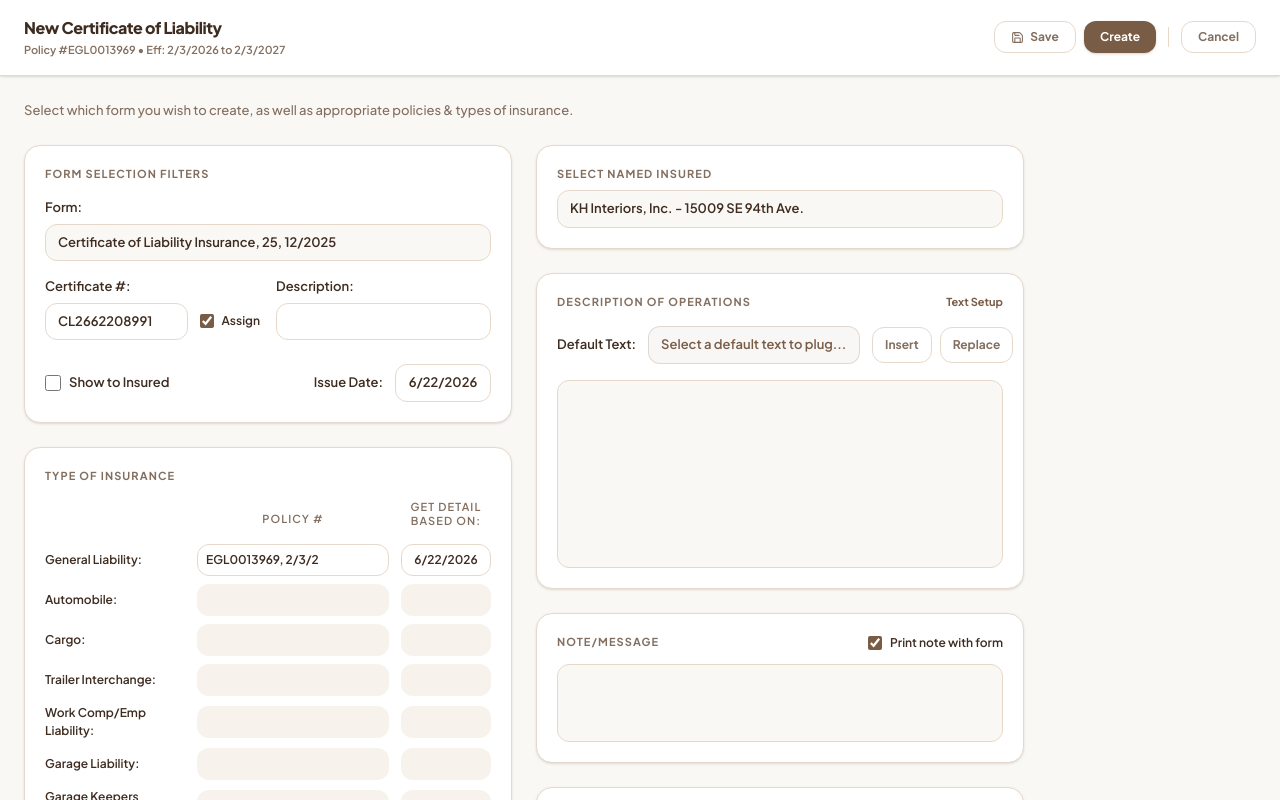
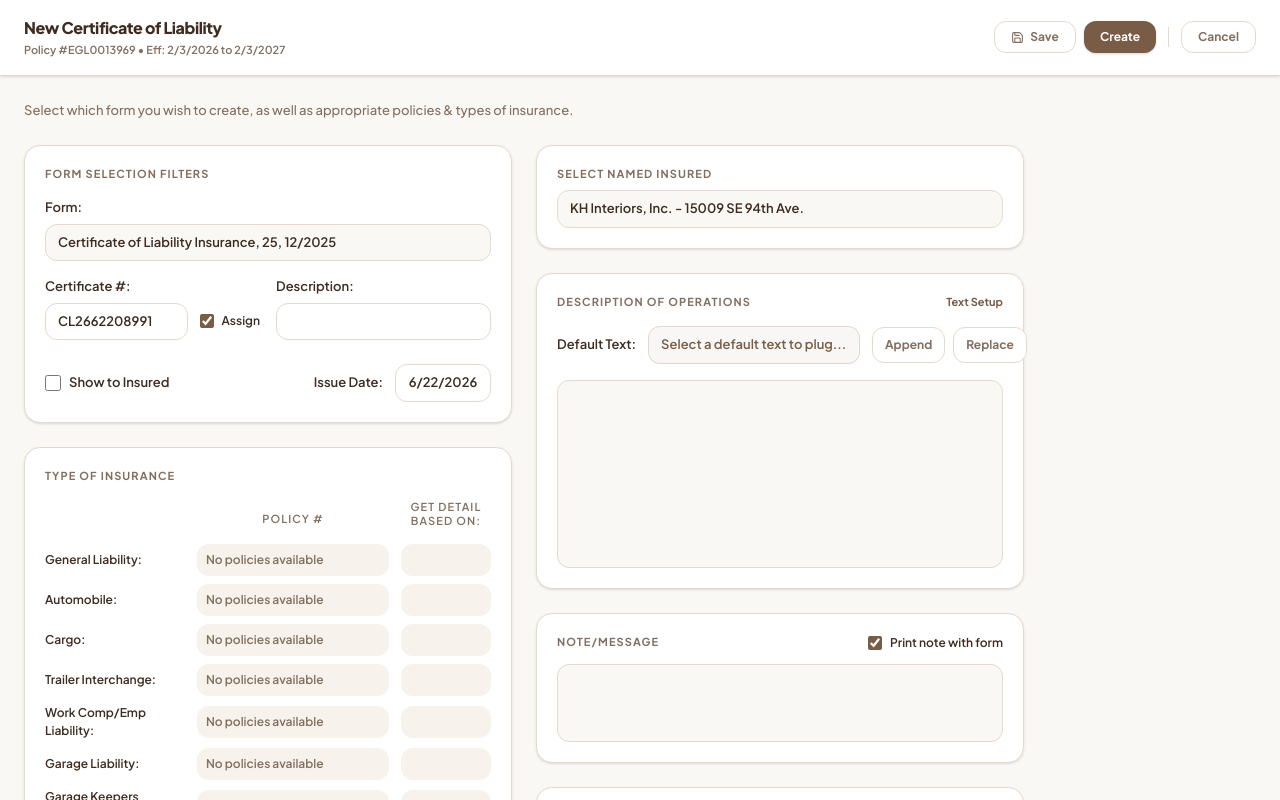
Before and after one commit to lwavee/AMS-project, a Next.js app in the folder frontend/: page /agency/customer/1/eforms-manager/new-certificate in a window 1280 px wide. Built offline with nearby package versions, Linux system fonts and the light colour scheme.

Commit message:
E-forms manager 11with 250626

```diff
--- a/frontend/src/app/agency/customer/[id]/eforms-manager/new-certificate/page.tsx
+++ b/frontend/src/app/agency/customer/[id]/eforms-manager/new-certificate/page.tsx
@@ -9,14 +9,17 @@ export default function NewCertificateFormPage() {
   const params = useParams();
   const customerId = params?.id as string;
   const [customer, setCustomer] = useState<any>(null);
+  const [policies, setPolicies] = useState<any[]>([]);
+  const [selectedDefaultText, setSelectedDefaultText] = useState("");
+  const [descriptionOfOperations, setDescriptionOfOperations] = useState("");
 
   useEffect(() => {
     document.title = `eForms - Policy #EGL0013969 Eff date 2/3/2026 to 2/3/2027`;
 
     // Fetch basic customer info to populate
-    const fetchCust = async () => {
+    const fetchData = async () => {
       const token = localStorage.getItem("token");
-      if (token) {
+      if (token && customerId) {
         try {
           const res = await fetch(`http://localhost:8000/api/customers/${customerId}`, {
             headers: { Authorization: `Bearer ${token}` }
@@ -25,10 +28,17 @@ export default function NewCertificateFormPage() {
             const data = await res.json();
             setCustomer(data);
           }
+          const polRes = await fetch(`http://localhost:8000/api/customers/${customerId}/policies`, {
+            headers: { Authorization: `Bearer ${token}` }
+          });
+          if (polRes.ok) {
+            const polData = await polRes.json();
+            setPolicies(polData);
+          }
         } catch (e) {}
       }
     };
-    if (customerId) fetchCust();
+    fetchData();
   }, [customerId]);
 
   const customerName = customer
@@ -71,8 +81,13 @@ export default function NewCertificateFormPage() {
               <h3 className="text-[11px] font-bold text-text-muted uppercase tracking-widest">Form Selection Filters</h3>
               <div className="flex flex-col gap-1.5">
                 <label className="text-[13px] font-semibold text-text-main">Form:</label>
-                <select className="w-full text-[13px] font-semibold text-text-main bg-bg-base border border-border-main rounded-xl px-3 py-2 outline-none focus:border-primary focus:ring-1 focus:ring-primary/20 appearance-none cursor-pointer">
-                  <option>Certificate of Liability Insurance, 25, 12/2025</option>
+                <select defaultValue="12/2025" className="w-full text-[13px] font-semibold text-text-main bg-bg-base border border-border-main rounded-xl px-3 py-2 outline-none focus:border-primary focus:ring-1 focus:ring-primary/20 appearance-none cursor-pointer">
+                  <option value="12/2025">Certificate of Liability Insurance, 25, 12/2025</option>
+                  <option value="03/2016">Certificate of Liability Insurance, 25, 03/2016</option>
+                  <option value="30/2016">Certificate of Garage Insurance, 30, 03/2016</option>
+                  <option value="22/2016">Intermodal Interchange Certificate of Insurance, 22, 03/2016</option>
+                  <option value="22/04/2012">Intermodal Interchange Certificate of Insurance, 22, 04/2012</option>
+
                 </select>
               </div>
 
@@ -112,7 +127,7 @@ export default function NewCertificateFormPage() {
                 <span className="text-[11px] font-semibold text-text-muted uppercase tracking-widest text-center leading-tight">Get detail<br/>based on:</span>
               </div>
               {[
-                { label: "General Liability", val1: "EGL0013969, 2/3/2", val2: "6/22/2026" },
+                  { label: "General Liability" },
                   { label: "Automobile" },
                   { label: "Cargo" },
                   { label: "Trailer Interchange" },
@@ -121,15 +136,31 @@ export default function NewCertificateFormPage() {
                   { label: "Garage Keepers Liability" },
                   { label: "Umbrella/Excess Liability" },
                   { label: "Other" }
-              ].map((row, i) => (
+              ].map((row, i) => {
+                const hasPolicies = policies.length > 0;
+                return (
                 <div key={i} className="grid grid-cols-[140px_1fr_90px] gap-x-3 gap-y-2 mt-2 items-center">
                   <label className="text-[12px] font-semibold text-text-main">{row.label}:</label>
-                  <select className={`w-full text-[12px] font-semibold border rounded-xl px-2 py-1.5 outline-none truncate cursor-pointer appearance-none ${row.val1 ? 'border-border-main bg-white focus:border-primary focus:ring-1 focus:ring-primary/20' : 'border-transparent bg-secondary/50 text-text-muted cursor-not-allowed'}`} disabled={!row.val1}>
-                    {row.val1 && <option>{row.val1}</option>}
+                  <select className={`w-full text-[12px] font-semibold border rounded-xl px-2 py-1.5 outline-none truncate cursor-pointer appearance-none ${hasPolicies ? 'border-border-main bg-white focus:border-primary focus:ring-1 focus:ring-primary/20' : 'border-transparent bg-secondary/50 text-text-muted cursor-not-allowed'}`} disabled={!hasPolicies}>
+                    {!hasPolicies ? (
+                      <option>No policies available</option>
+                    ) : (
+                      <option value="">Select policy...</option>
+                    )}
+                    {policies.map((p, idx) => {
+                      const termSplit = p.term ? p.term.split(" - ") : [];
+                      const effDate = termSplit[0] || "";
+                      const expDate = termSplit[1] || "";
+                      return (
+                        <option key={idx} value={p.policy_num}>
+                          {p.policy_num}{effDate ? `, ${effDate}` : ""}{expDate ? `, ${expDate}` : ""}{p.type ? `, ${p.type}` : ""}
+                        </option>
+                      );
+                    })}
                   </select>
-                  <input type="text" defaultValue={row.val2 || ""} className={`w-full text-[12px] font-semibold border rounded-xl px-2 py-1.5 outline-none text-center ${row.val2 ? 'border-border-main bg-white focus:border-primary focus:ring-1 focus:ring-primary/20' : 'border-transparent bg-secondary/50 text-text-muted cursor-not-allowed'}`} disabled={!row.val2} />
+                  <input type="text" defaultValue={hasPolicies && policies[0].term ? policies[0].term.split(" - ")[0] : ""} className={`w-full text-[12px] font-semibold border rounded-xl px-2 py-1.5 outline-none text-center ${hasPolicies ? 'border-border-main bg-white focus:border-primary focus:ring-1 focus:ring-primary/20' : 'border-transparent bg-secondary/50 text-text-muted cursor-not-allowed'}`} disabled={!hasPolicies} />
                 </div>
-              ))}
+              )})}
             </div>
           </div>
 
@@ -152,16 +183,41 @@ export default function NewCertificateFormPage() {
 
               <div className="flex gap-3 mb-4 items-center">
                 <label className="text-[13px] font-semibold text-text-main shrink-0">Default Text:</label>
-                <select className="flex-1 text-[13px] font-semibold text-primary bg-primary/5 border border-primary/20 rounded-xl px-3 py-2 outline-none focus:border-primary focus:ring-1 focus:ring-primary/20 appearance-none cursor-pointer">
+                <select
+                  value={selectedDefaultText}
+                  onChange={(e) => setSelectedDefaultText(e.target.value)}
+                  className="flex-1 text-[13px] font-semibold text-primary bg-primary/5 border border-primary/20 rounded-xl px-3 py-2 outline-none focus:border-primary focus:ring-1 focus:ring-primary/20 appearance-none cursor-pointer"
+                >
                   <option value="">Select a default text to plug...</option>
+                  <option value="AI">AI</option>
+                  <option value="Verification of Insurance">Verification of Insurance</option>
                 </select>
                 <div className="flex gap-2">
-                  <button className="text-[12px] font-bold border border-border-main bg-white hover:bg-secondary/60 text-text-muted hover:text-primary rounded-xl px-3 py-2 transition-all">Insert</button>
-                  <button className="text-[12px] font-bold border border-border-main bg-white hover:bg-secondary/60 text-text-muted hover:text-primary rounded-xl px-3 py-2 transition-all">Replace</button>
+                  <button
+                    onClick={() => {
+                      if (!selectedDefaultText) return;
+                      const textToAdd = selectedDefaultText === "AI"
+                        ? "Certificate Holder is listed as Additional Insured. ( Subject to all policy terms, exclusions and conditions )"
+                        : "Verification of Insurance Coverage ( Subject to all policy terms, exclusions and conditions )";
+                      setDescriptionOfOperations(prev => prev ? prev + "\n" + textToAdd : textToAdd);
+                    }}
+                    className="text-[12px] font-bold border border-border-main bg-white hover:bg-secondary/60 text-text-muted hover:text-primary rounded-xl px-3 py-2 transition-all cursor-pointer">Append</button>
+                  <button
+                    onClick={() => {
+                      if (!selectedDefaultText) return;
+                      const textToAdd = selectedDefaultText === "AI"
+                        ? "Certificate Holder is listed as Additional Insured. ( Subject to all policy terms, exclusions and conditions )"
+                        : "Verification of Insurance Coverage ( Subject to all policy terms, exclusions and conditions )";
+                      setDescriptionOfOperations(textToAdd);
+                    }}
+                    className="text-[12px] font-bold border border-border-main bg-white hover:bg-secondary/60 text-text-muted hover:text-primary rounded-xl px-3 py-2 transition-all cursor-pointer">Replace</button>
                 </div>
               </div>
 
-              <textarea className="flex-1 w-full border border-border-main bg-bg-base rounded-xl p-3 text-[13px] font-semibold text-text-main outline-none focus:border-primary focus:ring-1 focus:ring-primary/20 resize-none"></textarea>
+              <textarea
+                value={descriptionOfOperations}
+                onChange={(e) => setDescriptionOfOperations(e.target.value)}
+                className="flex-1 w-full border border-border-main bg-bg-base rounded-xl p-3 text-[13px] font-semibold text-text-main outline-none focus:border-primary focus:ring-1 focus:ring-primary/20 resize-none"></textarea>
             </div>
 
             {/* Note/Message */}
```
Lines whose indentation alone changed are shown as unchanged.
